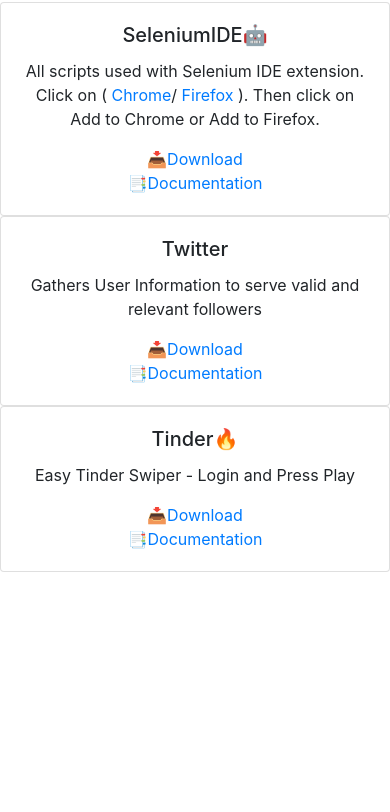
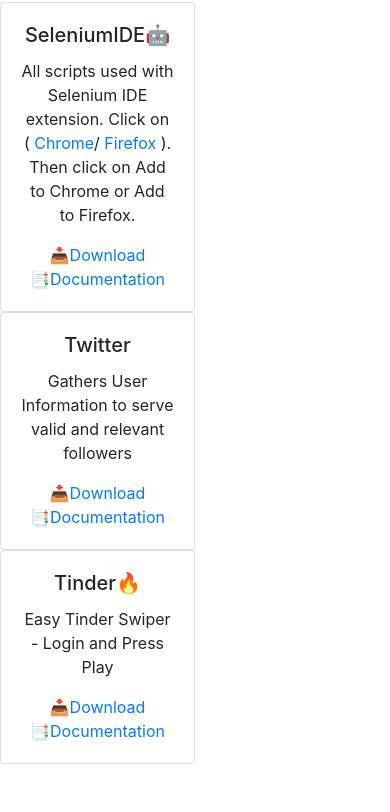
Before and after one commit to CharlesCreativeContent/twitterBot, a website: page public/home/index.html in a window 390 px wide. Shown: the part 54-866 px from the top of the page. Before the commit the page ends 844 px from the top, so only its background shows below. Drawn offline with nearby package versions, Linux system fonts and the light colour scheme; no server answers; files whose address does not match are found by name.

Commit message:
Update style.css

```diff
--- a/public/home/style.css
+++ b/public/home/style.css
@@ -1,4 +1,25 @@
 
+.card{
+width: 100vw;
+}
+
+@media only screen and (max-width: 600px) {
+
+.card{
+width: 75vw;
+  margin-right: 12vw;
+}
+
+}
+
+@media only screen and (max-width: 1000px) {
+
+.card{
+width: 50vw;
+  margin-right: 25vw;
+}
+
+}
 
 body {
 text-align:center;
```
